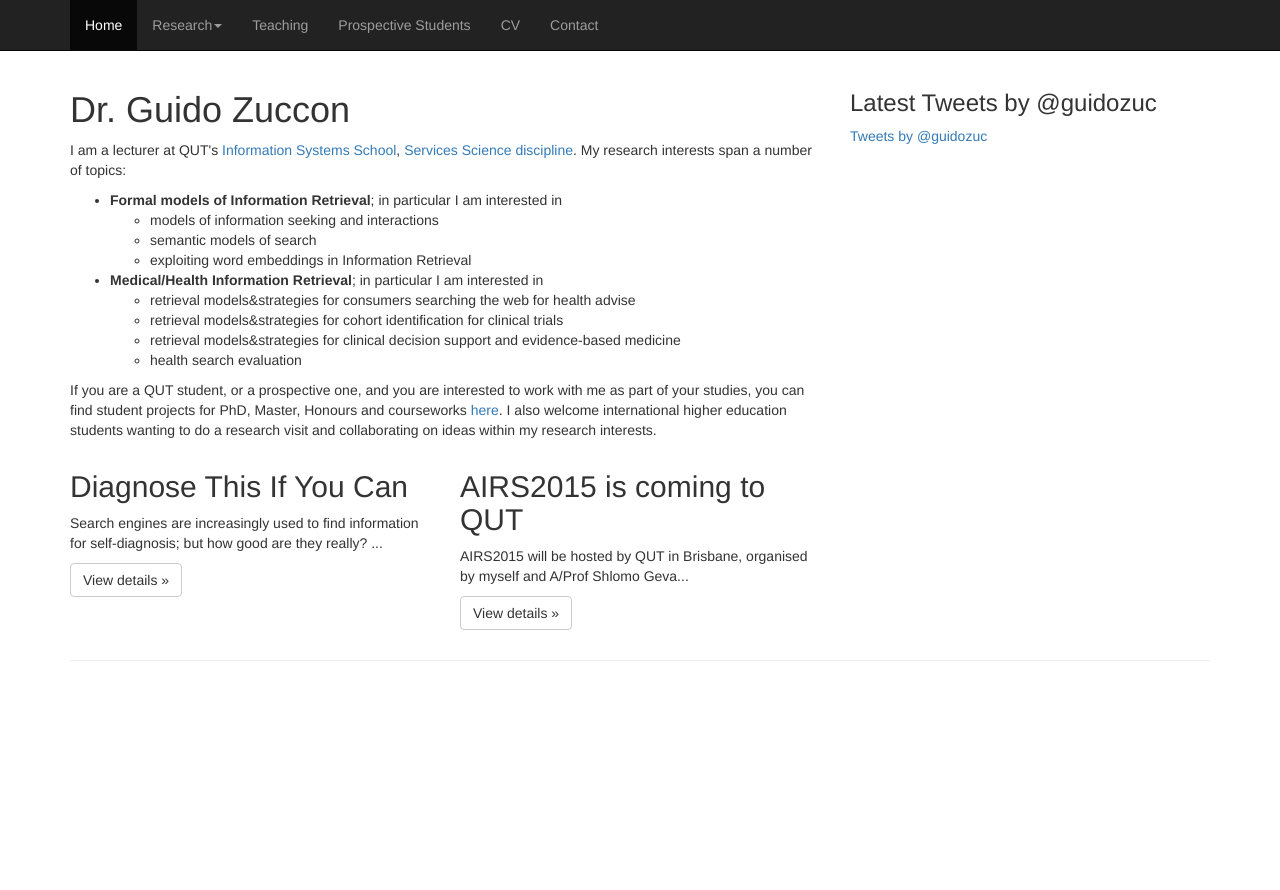
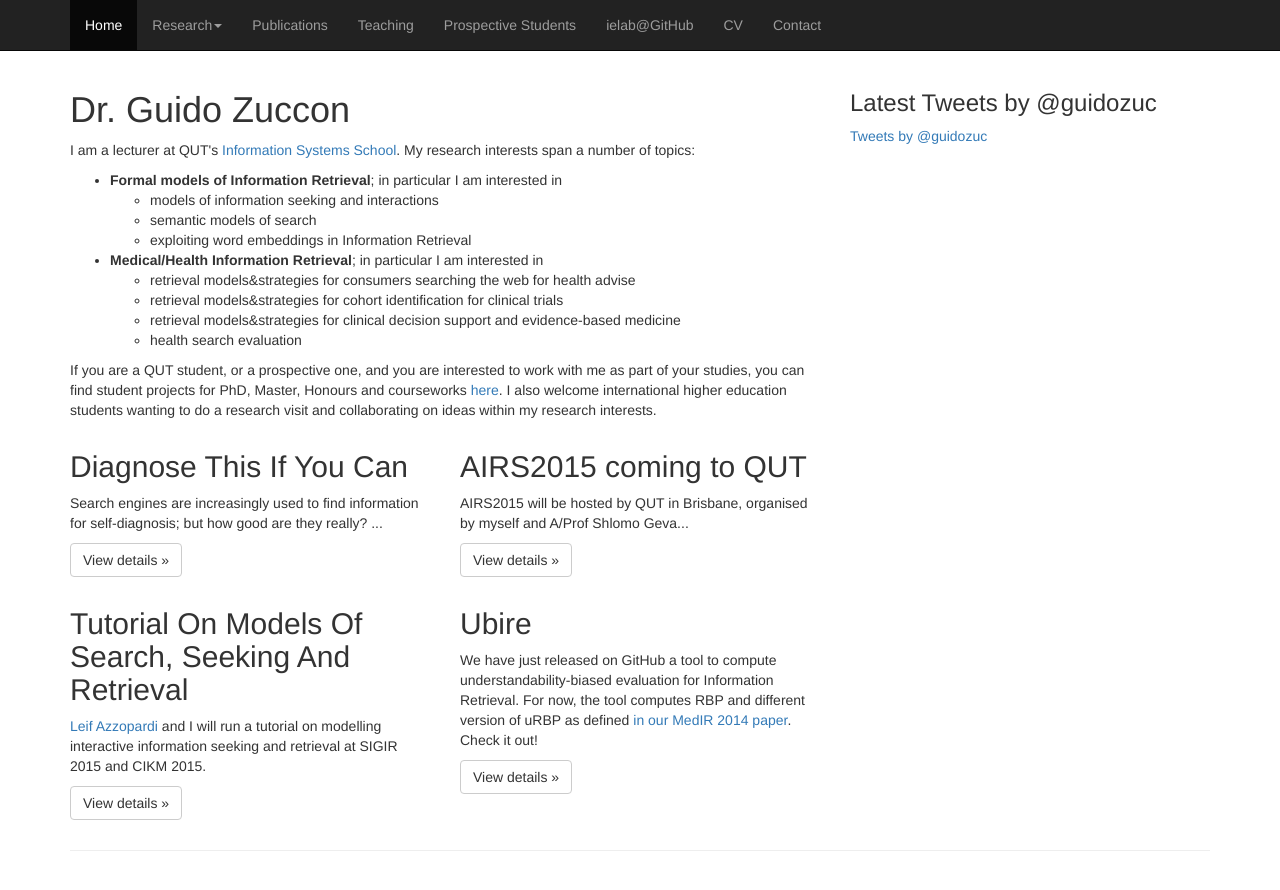
Before and after one commit to guidozuc/website_guido, a plain HTML site: page index.html in a window 1280 px wide. Before the commit the page ends 800 px from the top, so only its background shows below. Drawn offline with Linux system fonts and the light colour scheme.

Commit message:
Modified menu Added MISS tutorial and Ubire Linked ielab’s GitHub page

```diff
--- a/index.html
+++ b/index.html
@@ -56,8 +56,10 @@
       			<li><a href="team.html">Team</a></li>
       			<li><a href="students.html">HDR Supervision</a></li>
     		</ul></li>
+    		<li><a href="publications.html">Publications</a></li>
             <li><a href="teaching.html">Teaching</a></li>
             <li><a href="prospective_students.html">Prospective Students</a></li>
+            <li><a href="https://github.com/ielab">ielab@GitHub</a></li>
             <li><a href="cv.html">CV</a></li>
             <li><a href="contact.html">Contact</a></li>
           </ul>
@@ -77,8 +79,7 @@
             <h1>Dr. Guido Zuccon</h1>
             <p class="welcome">Welcome to the official website of the Asian Information Retrieval Societies Conference, 2-4 December 2015, Brisbane, Queensland, Australia.</p>
           </div> -->
-          <h1>Dr. Guido Zuccon</h1><p>I am a lecturer at QUT's <a href="http://www.qut.edu.au/science-engineering/about/about-the-faculty/school-of-information-systems/about-the-school" target="_blank">Information Systems School</a>, <a href="http://www.qut.edu.au/research/research-projects/services-science" target="_blank">Services Science discipline</a>. My research interests
-span a number of topics:
+          <h1>Dr. Guido Zuccon</h1><p>I am a lecturer at QUT's <a href="http://www.qut.edu.au/science-engineering/about/about-the-faculty/school-of-information-systems/about-the-school" target="_blank">Information Systems School</a>. My research interests span a number of topics:
 </p>
 <ul>
 <li><b>Formal models of Information Retrieval</b>; in particular I am interested in</li>
@@ -105,15 +106,26 @@ If you are a QUT student, or a prospective one, and you are interested to work w
               <p><a class="btn btn-default" href="diagnose-this.html" role="button">View details »</a></p>
             </div><!--/.col-xs-6.col-lg-4-->
             <div class="col-xs-6 col-lg-6">
-              <h2>AIRS2015 is coming to QUT</h2>
+              <h2>AIRS2015 coming to QUT</h2>
               <p>AIRS2015 will be hosted by QUT in Brisbane, organised by myself and A/Prof Shlomo Geva...</p>
               <p><a class="btn btn-default" href="http://airs-conference.org/2015" role="button">View details »</a></p>
             </div><!--/.col-xs-6.col-lg-4-->
 
+          <div class="col-xs-6 col-lg-6">
+              <h2>Tutorial On Models Of Search, Seeking And Retrieval</h2>
+              <p><a href="http://www.dcs.gla.ac.uk/~leif/">Leif Azzopardi</a> and I will run a tutorial on modelling interactive information seeking and retrieval at SIGIR 2015 and CIKM 2015.</p>
+              <p><a class="btn btn-default" href="http://www.dcs.gla.ac.uk/access/miss/" role="button">View details »</a></p>
+            </div><!--/.col-xs-6.col-lg-4-->
+
+            <div class="col-xs-6 col-lg-6">
+              <h2>Ubire</h2>
+              <p>We have just released on GitHub a tool to compute understandability-biased evaluation for Information Retrieval. For now, the tool computes RBP and different version of uRBP as defined <a href="publications/medIR2014_healthsearch_readability.pdf">in our MedIR 2014 paper</a>. Check it out!</p>
+              <p><a class="btn btn-default" href="https://github.com/ielab/ubire" role="button">View details »</a></p>
+            </div><!--/.col-xs-6.col-lg-4-->
+          </div><!--/row-->
 
 
 
-          </div><!--/row-->
         </div><!--/.col-xs-12.col-sm-9-->
 
         <div class="col-xs-6 col-sm-4 sidebar-offcanvas" id="sidebar">
```
Also changed, not shown: contact.html (+2 -0 lines), cv.html (+2 -0 lines), diagnose-this.html (+2 -0 lines), projects.html (+2 -0 lines), prospective_students.html (+2 -0 lines), publications.html (+2 -0 lines), research.html (+2 -0 lines), students.html (+2 -0 lines), teaching.html (+2 -0 lines), team.html (+2 -0 lines).
